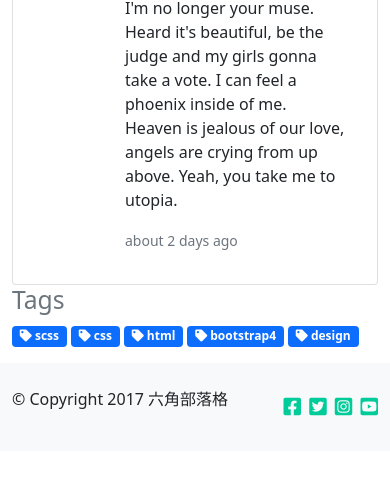
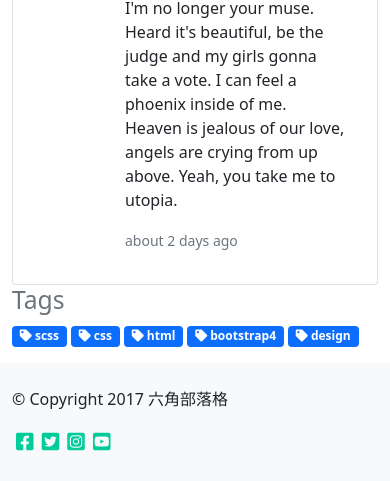
Before and after one commit to joyun25/blog-example-using-bootstrap5, a plain HTML site: page index.html in a window 390 px wide. Shown: the part 2701-3182 px from the top of the page. Before the commit the page ends 3152 px from the top, so only its background shows below. Drawn offline with nearby package versions, Linux system fonts and the light colour scheme.

Commit message:
change footer's d-flex to d-sm-flex

```diff
--- a/index.html
+++ b/index.html
@@ -127,7 +127,7 @@
     </div>
 
     <footer class="bg-light py-4 mt-3">
-        <div class="container d-flex justify-content-between align-items-center">
+        <div class="container d-sm-flex justify-content-between align-items-center">
             <div>
                 <p>&copy; Copyright 2017 六角部落格</p>
             </div>
```
